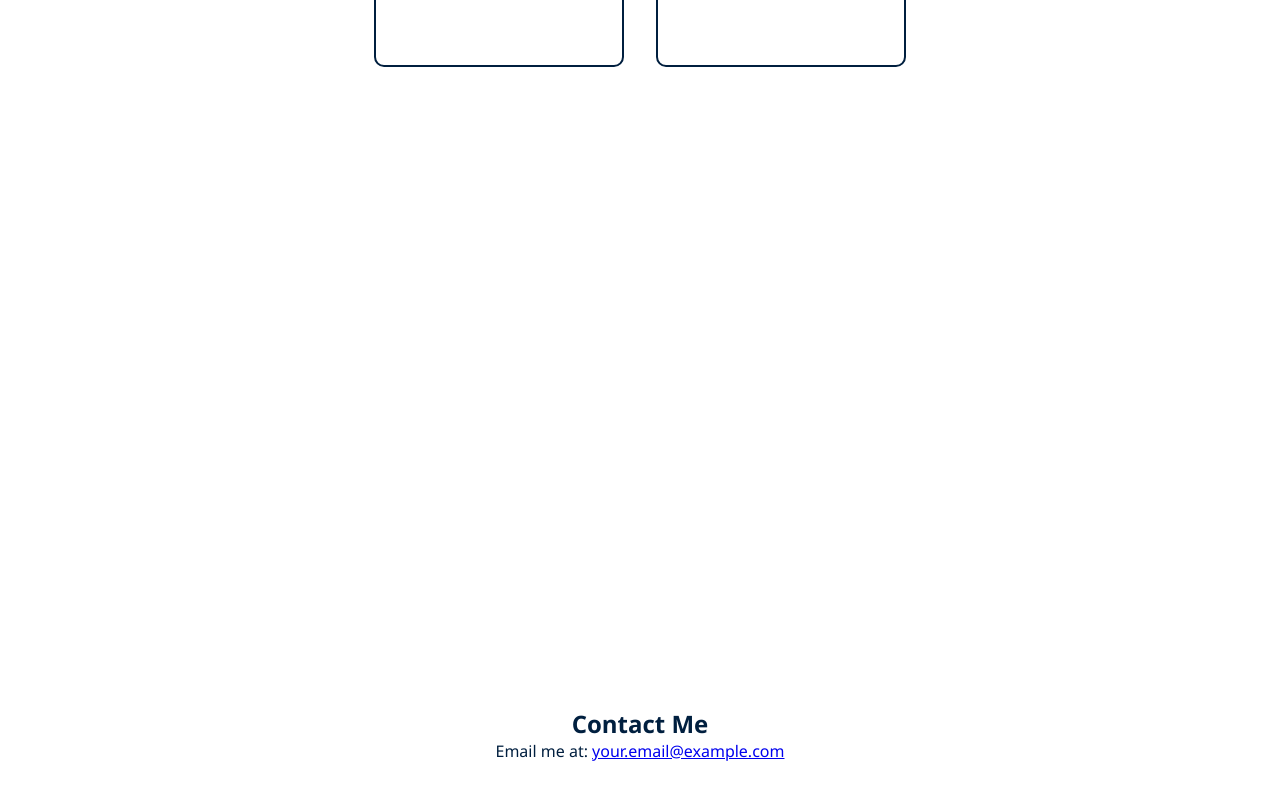
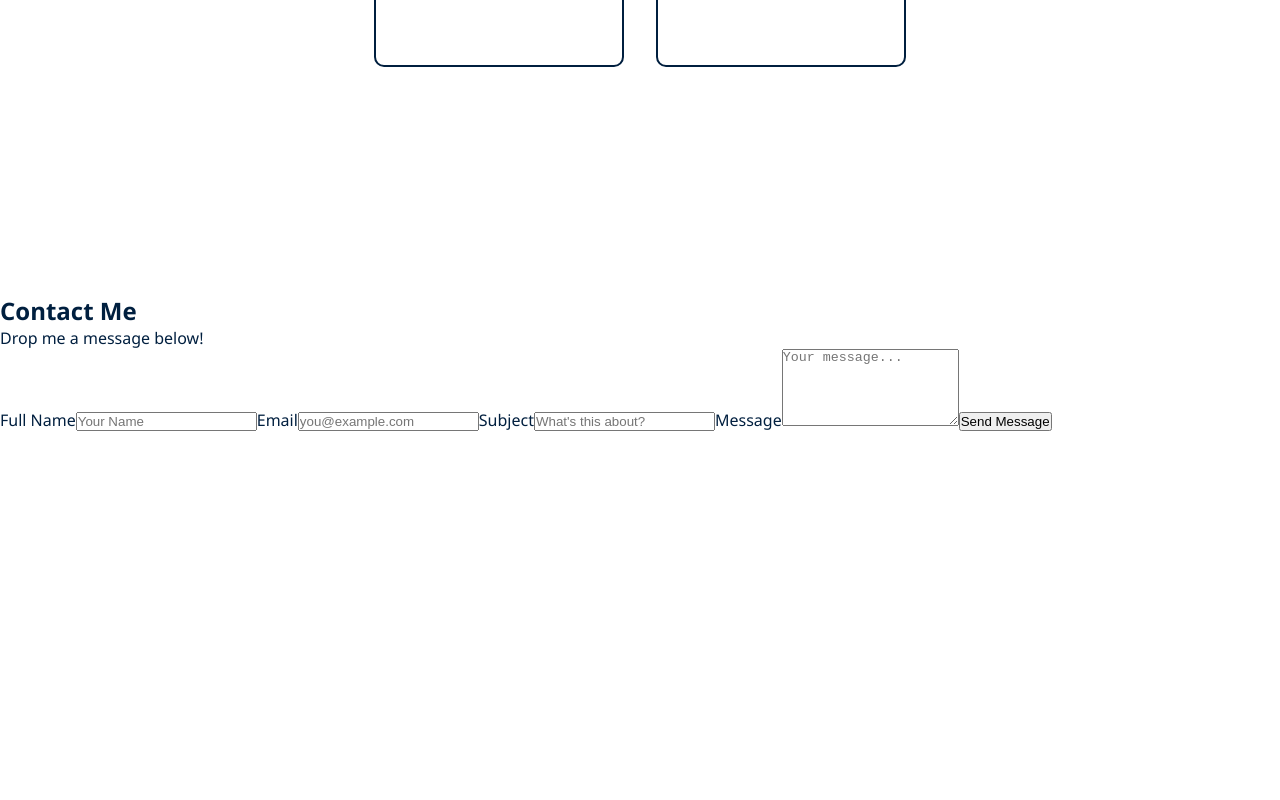
Before and after one commit to k3nnynguy3n/PersonalWebsite, a React (Create React App) app: page / in a window 1280 px wide. Shown: the part 2106-2906 px from the top of the page. After the commit the page ends 2537 px from the top, so only its background shows below. Built offline with nearby package versions, Linux system fonts and the light colour scheme.

Commit message:
Add contact form for contact me section

```diff
--- a/src/components/Contact.jsx
+++ b/src/components/Contact.jsx
@@ -2,9 +2,24 @@ import './Contact.css';
 
 export default function Contact() {
   return (
-    <section id="contact" className="section">
+    <section id="contact" className="contact-section">
       <h2>Contact Me</h2>
-      <p>Email me at: <a href="mailto:your.email@example.com">your.email@example.com</a></p>
+      <p>Drop me a message below!</p>
+      <form className="contact-form" onSubmit={(e) => e.preventDefault()}>
+        <label htmlFor="name">Full Name</label>
+        <input type="text" id="name" name="name" placeholder="Your Name" required />
+
+        <label htmlFor="email">Email</label>
+        <input type="email" id="email" name="email" placeholder="you@example.com" required />
+
+        <label htmlFor="subject">Subject</label>
+        <input type="text" id="subject" name="subject" placeholder="What's this about?" />
+
+        <label htmlFor="message">Message</label>
+        <textarea id="message" name="message" placeholder="Your message..." rows="5" required />
+
+        <button type="submit">Send Message</button>
+      </form>
     </section>
   );
 }
```
